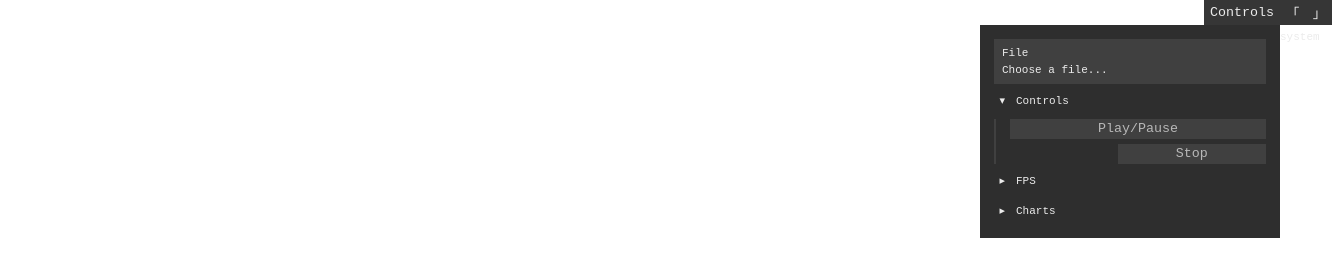
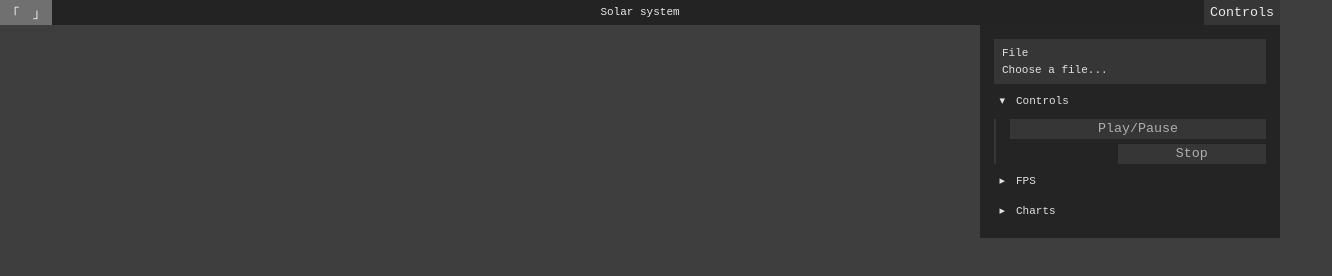
Before and after one commit to Vallasc/solar-system, a website: page web/index.html in a window 1280 px wide. Shown: the whole page, 1332 px wide, since content can reach past the window. Drawn offline with nearby package versions, Linux system fonts and the light colour scheme.

Commit message:
Fix fullscreen

```diff
--- a/web/css/main.css
+++ b/web/css/main.css
@@ -1,8 +1,15 @@
-html, body {
+body {
+  background-color: #3e3e3e;
   margin: 0px;
   height: 100%;
   width: 100%;
-  display: flex;
+  /*display: flex;*/
+  font-family: monospace;
+}
+#main-canvas {
+  height: 100%;
+  width: 100%;
+  position: absolute;
 }
 
 .flex-container {
@@ -20,3 +27,9 @@ html, body {
 
 .flex-container > canvas {
 }
+
+
+::backdrop {
+    background: none;
+
+}
```
